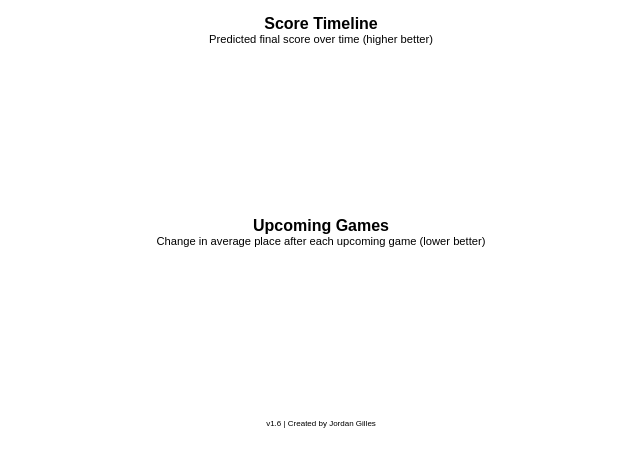
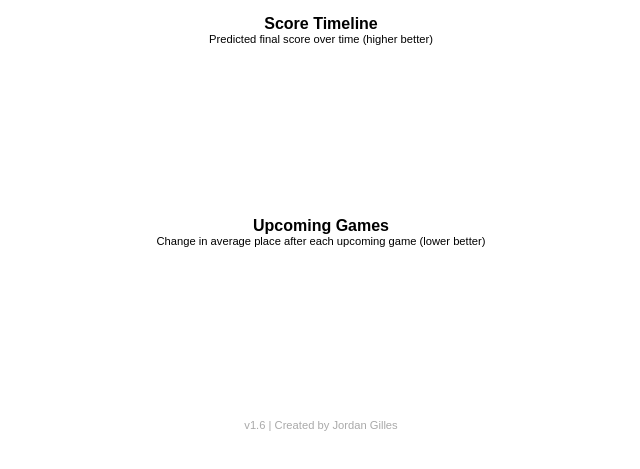
Before and after one commit to jgilles23/march, a website: page index.html in a window 1280 px wide. Shown: the part 732-1201 px from the top of the page, 319-959 px from the left. Drawn offline with nearby package versions, Linux system fonts and the light colour scheme; no server answers.

Commit message:
Minor look update

```diff
--- a/index.html
+++ b/index.html
@@ -89,7 +89,7 @@
                 </div>
             </div>
             <br>
-            <div style="text-align: center; font-size: 0.5em">v1.6 | Created by Jordan Gilles</div>
+            <div style="text-align: center; font-size: 0.7em; color: darkgrey">v1.6 | Created by Jordan Gilles</div>
 
         </div>
         <!-- Scripts -->
```
